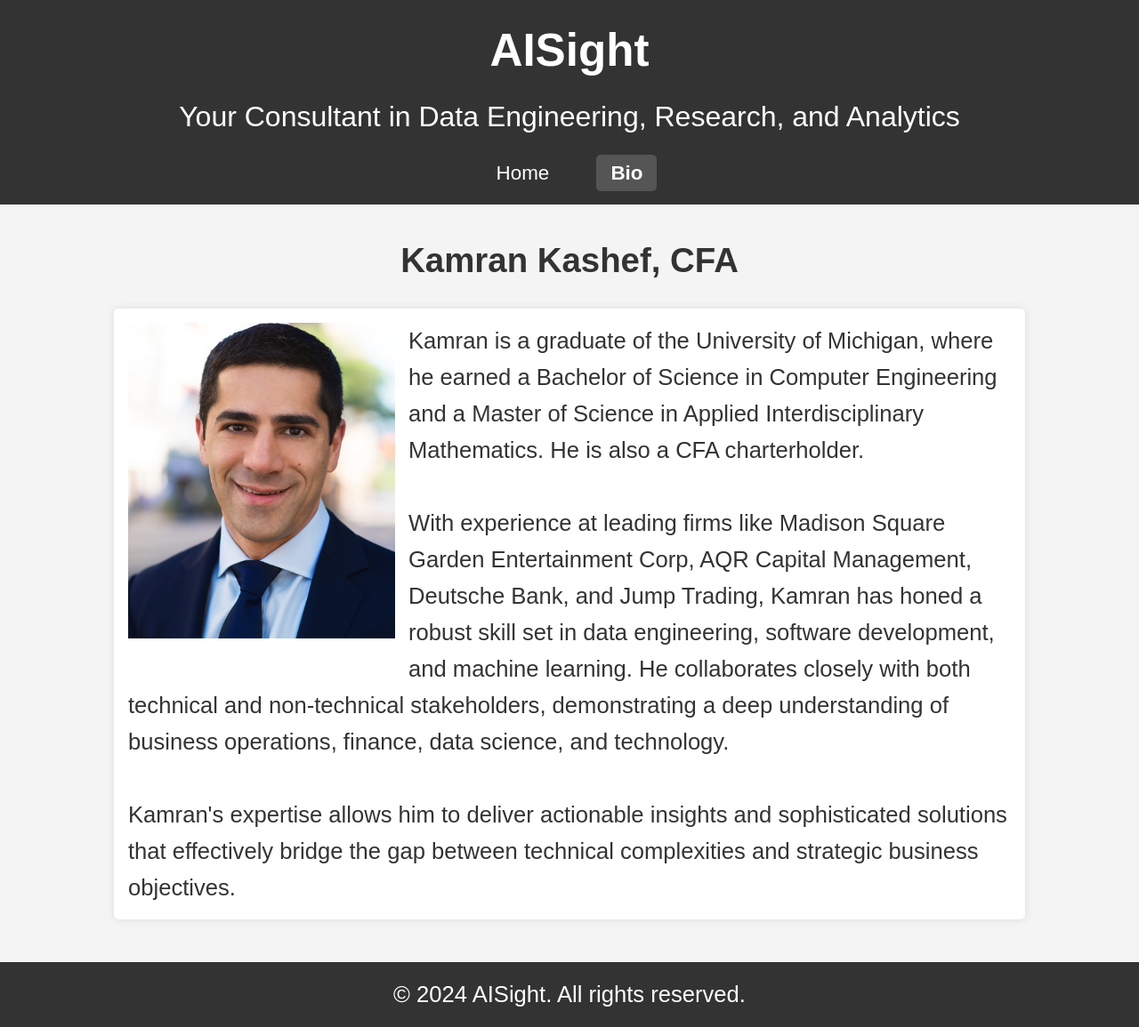
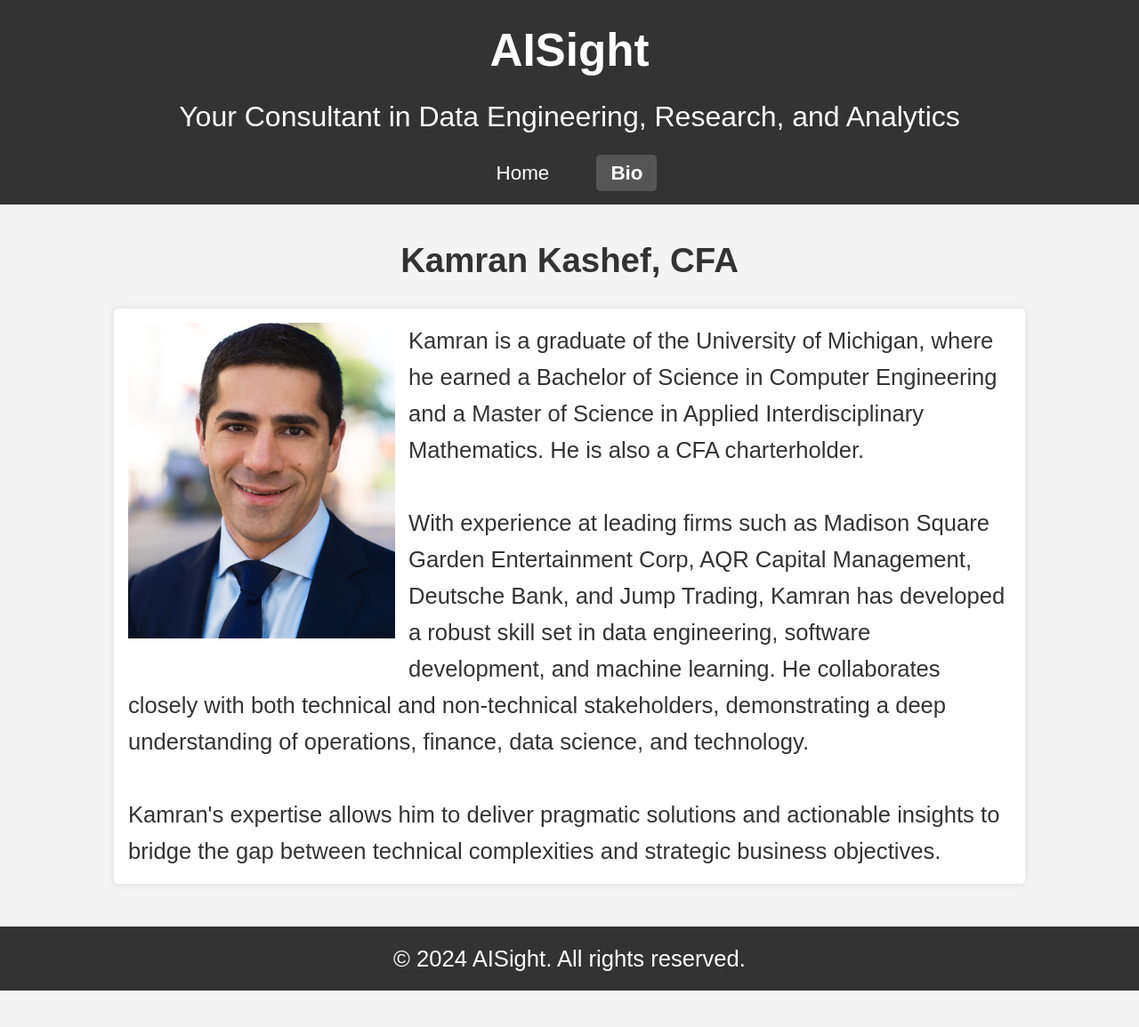
Before and after one commit to kamrankashef/kamrankashef.github.io, a Jekyll site: the page built from kamran.md, in a window 1280 px wide. Shown: the whole page at 89% size. Built offline with Jekyll 4.4.1, drawn with Linux system fonts in a browser that asks for light colours; after the commit the page ends 1114 px from its top, so only the background shows below that.

Commit message:
Rewordings

```diff
--- a/kamran.md
+++ b/kamran.md
@@ -9,11 +9,11 @@ title: "Kamran Kashef"
 		<div class="service" style="overflow: auto;">  <!--CSS so img within pushes out the div -->
 			<div>
                 <img src='/assets/kamran.jpg' style="float: left; margin: 0 15px 15px 0; width: 300px;"/>
-                Kamran is a graduate of the University of Michigan, where he earned a Bachelor of Science in Computer Engineering and a Master of Science in Applied Interdisciplinary Mathematics. He is also a CFA charterholder.<br />
-                <br />
-                With experience at leading firms like Madison Square Garden Entertainment Corp, AQR Capital Management, Deutsche Bank, and Jump Trading, Kamran has honed a robust skill set in data engineering, software development, and machine learning. He collaborates closely with both technical and non-technical stakeholders, demonstrating a deep understanding of business operations, finance, data science, and technology.<br />
-                <br />
-                Kamran's expertise allows him to deliver actionable insights and sophisticated solutions that effectively bridge the gap between technical complexities and strategic business objectives.
+                    Kamran is a graduate of the University of Michigan, where he earned a Bachelor of Science in Computer Engineering and a Master of Science in Applied Interdisciplinary Mathematics. He is also a CFA charterholder.<br />
+                    <br />
+                    With experience at leading firms such as Madison Square Garden Entertainment Corp, AQR Capital Management, Deutsche Bank, and Jump Trading, Kamran has developed a robust skill set in data engineering, software development, and machine learning. He collaborates closely with both technical and non-technical stakeholders, demonstrating a deep understanding of operations, finance, data science, and technology.<br />
+                    <br />
+                    Kamran's expertise allows him to deliver pragmatic solutions and actionable insights to bridge the gap between technical complexities and strategic business objectives.
             </div>
 		  </div>
     </div>
```
Also changed, not shown: 2 other files.
